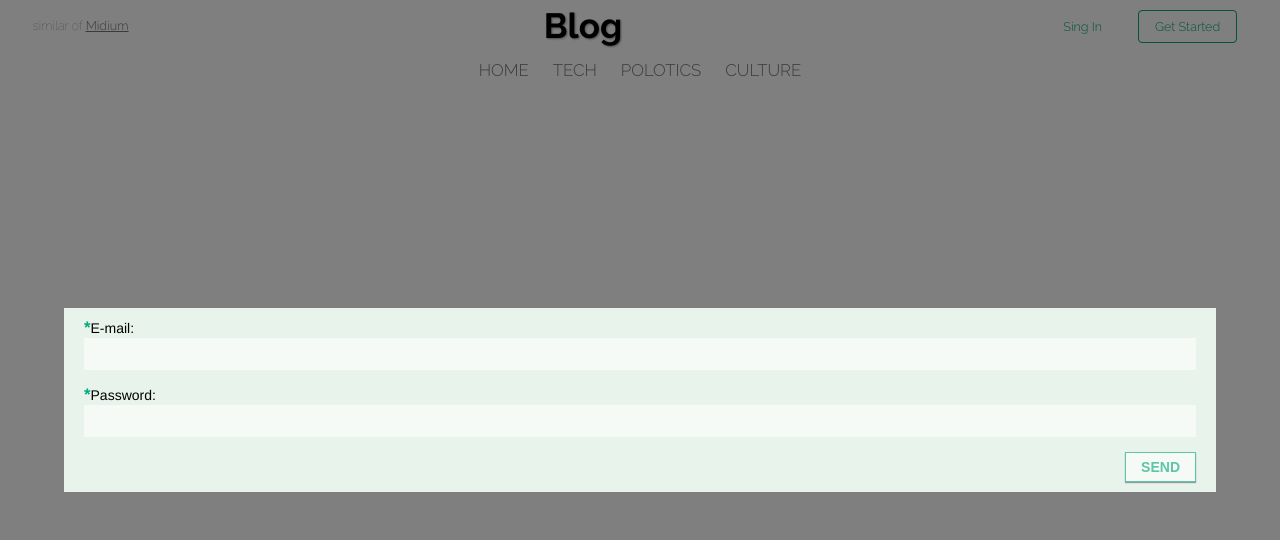
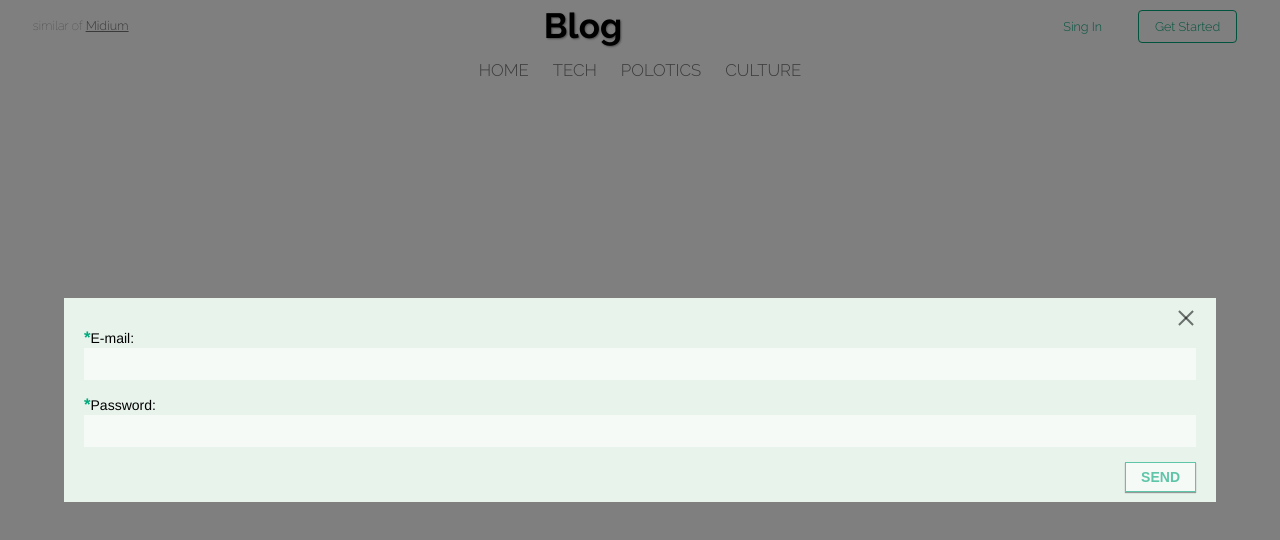
Before and after one commit to Olena-Stotska/blog-on-vuejs, a Vue app: page / in a window 1280 px wide. Both pictures are taken after a click on the link "Sing In". Shown: the top 540 px of the page. Built offline with nearby package versions, Linux system fonts and the light colour scheme.

Commit message:
feat(registration): Added check for user presence and add button for close form

```diff
--- a/src/components/ModalGetStarted.vue
+++ b/src/components/ModalGetStarted.vue
@@ -3,6 +3,7 @@
     <div class="modal-mask">
       <div @click.self="$emit('close')" class="modal-wrapper">
         <div class="modal-container">
+          <button class="btn-close" @click="$emit('close')"></button>
           <div class="modal-body">
             <slot></slot>
           </div>
--- a/src/components/ModalSingIn.vue
+++ b/src/components/ModalSingIn.vue
@@ -3,6 +3,7 @@
     <div class="modal-mask">
       <div @click.self="$emit('close')" class="modal-wrapper">
         <div class="modal-container">
+          <button class="btn-close" @click="$emit('close')"></button>
           <div class="modal-body">
             <slot></slot>
           </div>
--- a/src/components/form/GetStarted.vue
+++ b/src/components/form/GetStarted.vue
@@ -40,6 +40,8 @@
       <input type="password" v-model.trim="passwordConf" v-validity="isValidPasswordConf" @input="validatePasswordEquality"/>
     </label>
 
+    <transition name="fadeUp"><div v-show="errorMessage" class="error-msg">{{ errorMessage }}</div></transition>
+
     <button class="btn-sent">Send</button>
   </form>
 </template>
@@ -55,6 +57,7 @@ export default {
     email: '',
     password: '',
     passwordConf: '',
+    errorMessage: '',
     isValidName: true,
     isValidEmail: true,
     isValidPhone: true,
@@ -82,7 +85,7 @@ export default {
       }).then(() => {
         this.name = this.phone = this.email = this.password = this.passwordConf = ''
         this.$emit('registered')
-      })
+      }).catch((error) => this.errorMessage = error.message)
     },
   }
 }
--- a/src/components/form/SingIn.vue
+++ b/src/components/form/SingIn.vue
@@ -16,7 +16,7 @@
       <input type="password" v-model.trim="password" v-validity="isValidPassword" minlength="6" required/>
     </label>
 
-    <div>{{ errorMessage }}</div>
+    <transition name="fadeUp"><div v-show="errorMessage" class="error-msg">{{ errorMessage }}</div></transition>
 
     <button class="btn-sent">Send</button>
   </form>
@@ -46,9 +46,7 @@ export default {
       }).then(() => {
         this.email = this.password = ''
         this.$emit('login')
-      }).catch((error) => {
-        this.errorMessage = error.message
-      })
+      }).catch((error) => this.errorMessage = error.message)
     }
   }
 }
--- a/src/store/index.js
+++ b/src/store/index.js
@@ -17,8 +17,12 @@ export default new Vuex.Store({
   ],
 
   getters: {
-    currentUser(state) {
-      return state.users.find(user => user.email === state.currentUser)
+    currentUser(state, getters) {
+      return getters.findUser(state.currentUser)
+    },
+
+    findUser(state) {
+      return (email) => state.users.find(user => user.email === email)
     }
   },
 
@@ -35,14 +39,18 @@ export default new Vuex.Store({
   },
 
   actions: {
-    addUser({ commit }, user) {
+    addUser({ commit, getters }, user) {
+      if (getters.findUser(user.email)) {
+        return Promise.reject(new Error('Oops! User with such email already exists'))
+      }
+
       commit('addUser', user)
     },
 
     loginUser({ commit, state }, user) {
       commit('loginUser', user)
 
-      return state.isLogged ? Promise.resolve() : Promise.reject(new Error('Email or password is not correct!'))
+      return state.isLogged ? Promise.resolve() : Promise.reject(new Error('Oops! These credentials are not valid.'))
     },
   }
 })
--- a/src/styles/animation.scss
+++ b/src/styles/animation.scss
@@ -19,3 +19,49 @@
     transform: translate(-100%, 0);
   }
 }
+
+@keyframes fadeInUp {
+  from {
+    opacity: 0;
+    transform: translateY(100%);
+  }
+
+  to {
+    opacity: 1;
+    transform: none;
+  }
+}
+
+@keyframes fadeOutUp {
+  from {
+    opacity: 1;
+  }
+
+  to {
+    opacity: 0;
+    transform: translateY(-100%);
+  }
+}
+
+@keyframes fadeInDown {
+  from {
+    opacity: 0;
+    transform: translateY(-100%);
+  }
+
+  to {
+    opacity: 1;
+    transform: none;
+  }
+}
+
+@keyframes fadeOutDown {
+  from {
+    opacity: 1;
+  }
+
+  to {
+    opacity: 0;
+    transform: translateY(100%);
+  }
+}
--- a/src/styles/form-style.scss
+++ b/src/styles/form-style.scss
@@ -30,7 +30,7 @@ $bg-contact: map-get($colors, dark) !default;
 }
 
 form {
-  padding: 0 10px;
+  padding: 20px 10px 0 10px;
 }
 
 .form-group {
@@ -73,11 +73,30 @@ form {
   animation: fadeInRight 0.6s;
 }
 
-.fadeRight-move {
-  transition: transform 1s;
-}
-
 .fadeRight-leave,
 .fadeRight-leave-to {
   animation: fadeOutRight 0.6s;
 }
+
+.error-msg {
+  color: #fff;
+  position: absolute;
+  top: 10px;
+  left: 0;
+  right: 0;
+  padding: 5px;
+  margin: 0 10px;
+  text-align: center;
+  background-color: map-get($colors, bg-error);
+  box-shadow: 1px 1px 3px rgba(255, 255, 255, 0.5);
+}
+
+.fadeUp-enter,
+.fadeUp-enter-to {
+  animation: fadeInUp 0.6s;
+}
+
+.fadeUp-leave,
+.fadeUp-leave-to {
+  animation: fadeOutUp 0.6s;
+}
--- a/src/styles/modal-style.scss
+++ b/src/styles/modal-style.scss
@@ -29,6 +29,7 @@
   width: 90%;
   margin: 0px auto;
   padding: 10px;
+  position: relative;
   transition: all .3s ease;
   background-color: map-get($colors, bg-form);
   font-family: Helvetica, Arial, sans-serif;
@@ -51,3 +52,36 @@
   -webkit-transform: scale(1.1);
   transform: scale(1.1);
 }
+
+.btn-close {
+  position: absolute;
+  right: 20px;
+  top: 13px;
+  width: 20px;
+  height: 20px;
+  border: none;
+  outline: none;
+  background-color: transparent;
+
+  &:hover {
+    opacity: 1;
+  }
+
+  &:before, &:after {
+    position: absolute;
+    left: 9px;
+    content: ' ';
+    height: 20px;
+    width: 2px;
+    background-color: map-get($colors, primary);
+    top: -3px;
+  }
+
+  &:before {
+    transform: rotate(45deg);
+  }
+
+  &:after {
+    transform: rotate(-45deg);
+  }
+}
--- a/src/styles/variables.scss
+++ b/src/styles/variables.scss
@@ -4,6 +4,7 @@ $colors: (
   secondary: #03a87c,
   secondary-hover: #0a6f54,
   error: #ff2818,
+  bg-error: #ca0e00,
   dark: #222,
   bg-form: #e8f3ec,
 );
```
